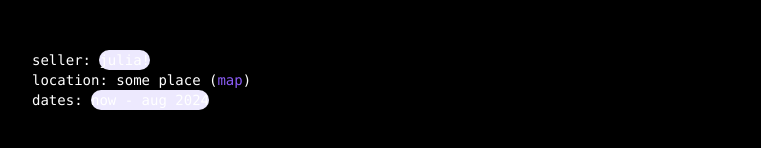
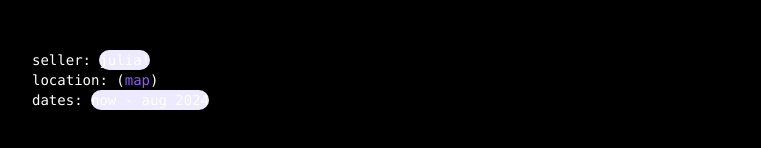
Before and after one commit to jteesang/takewhatyouneed-new, a Next.js app: page / in a window 1280 px wide. Shown: the part 298-446 px from the top of the page, without its empty margins (8-769 px from the left). Built offline with nearby package versions, Linux system fonts and the light colour scheme; no server answers; the database is empty.

Commit message:
Abstract location details into env vars

```diff
--- a/src/app/page.js
+++ b/src/app/page.js
@@ -19,7 +19,7 @@ export default function Home() {
 
       <div className="justify-start font-mono text-sm py-10">
         <p>seller: <button className="bg-violet-100 rounded-full p-0.8">julia!</button></p>
-        <p>location: some place (<a className="text-violet-500" href="#">map</a>)</p>
+        <p>location: {process.env.NEXT_PUBLIC_CITY} (<a className="text-violet-500" href={process.env.NEXT_PUBLIC_ZIPCODE}>map</a>)</p>
         <p>dates: <button className="bg-violet-100 rounded-full p-0.8">now - aug 2024</button></p>
       </div>
 
```
